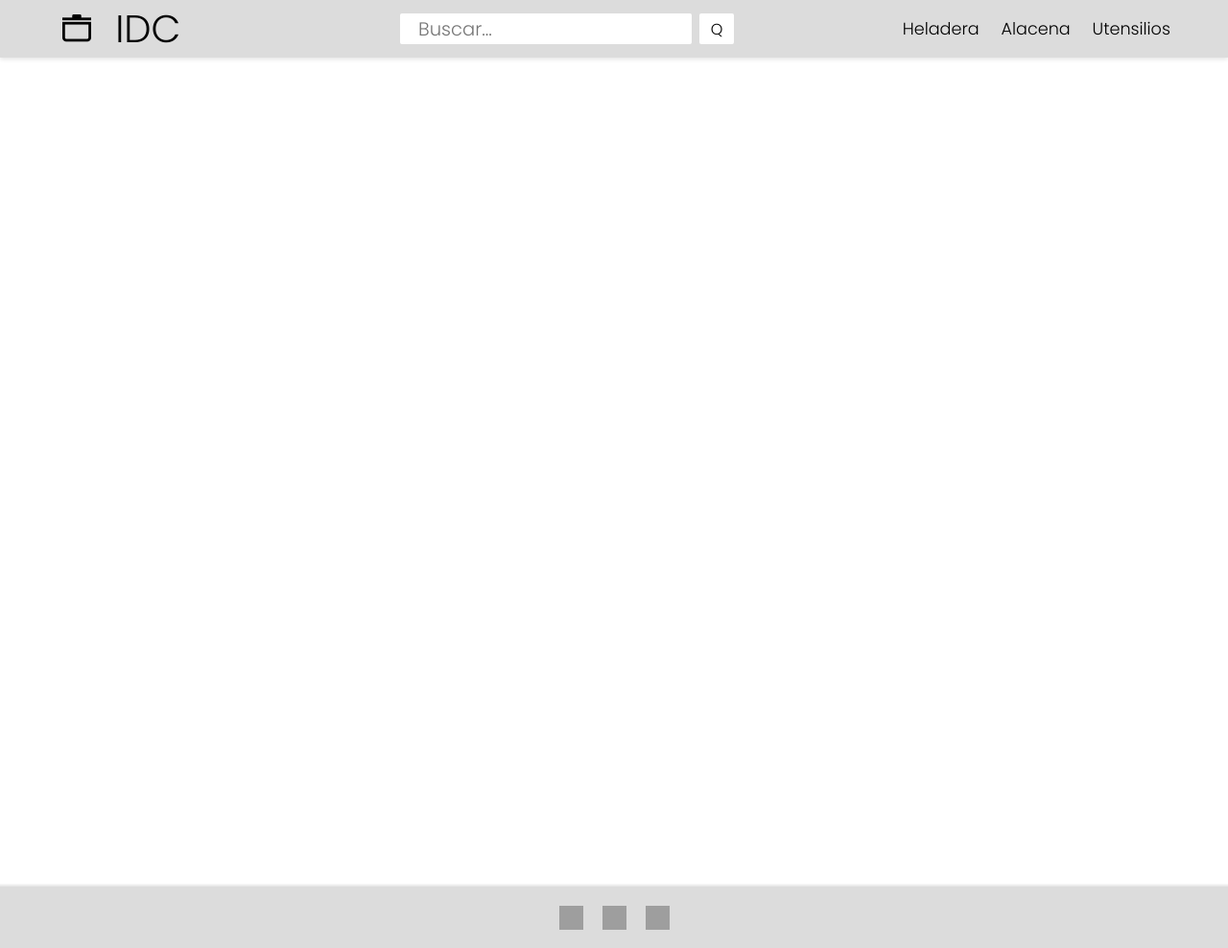
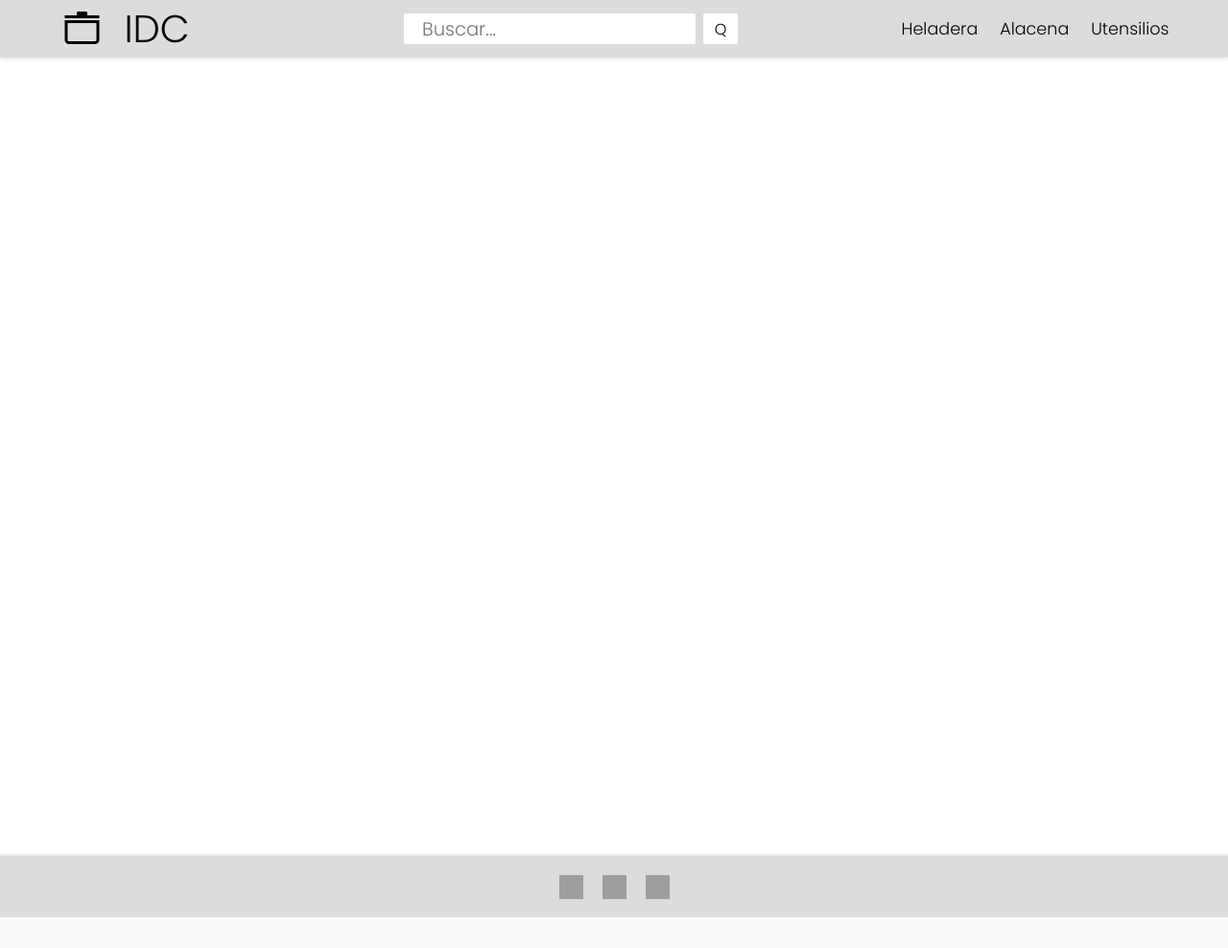
Before and after one commit to Leandr0Fr/inventario_de_cocina, a Django app: page /heladera/ in a window 1280 px wide. Shown: the whole page at 96% size. After the commit the page ends 956 px from the top, so only its background shows below. Run offline with Django 4.2, Linux system fonts and the light colour scheme; data that the repository does not hold is empty; grey boxes are pictures that could not be loaded.

Commit message:
FIX size logo

```diff
--- a/static/css/base.css
+++ b/static/css/base.css
@@ -25,6 +25,7 @@ main{
     margin-top: 2vh;
     margin-bottom: 2vh;
 }
+
 .menu-icon {
     display: none;
 }
@@ -35,8 +36,9 @@ header {
     align-items: center;
     background-color: gainsboro;
     box-shadow: 0 2px 4px rgba(0, 0, 0, 0.1);
-    padding-left: 1.5vh;
-    padding-right: 1.5vh;
+    padding-left: 1em;
+    padding-right: 1em;
+
 }
 
 a {
@@ -45,8 +47,8 @@ a {
     font-size: 2.5em;
 }
 
-.material-symbols-outlined {
-    font-size: 2.5rem;
+.material-symbols-outlined{
+    font-size: 1.2em;
 }
 
 input[type="search"] {
--- a/templates/heladera.html
+++ b/templates/heladera.html
@@ -2,13 +2,11 @@
 {% block title %}Heladera{% endblock %}
 {% load static %}
 {% block head %}
-<link rel="stylesheet" href="{% static "css/card.css" %}">
-<link rel="stylesheet" href="{% static "css/page.css" %}">
+<link rel="stylesheet" href="{% static 'css/card.css' %}">
+<link rel="stylesheet" href="{% static 'css/page.css' %}">
 {% endblock %}
 {% block content %}
-    <main>
-        <div id="items-container" data-items="{% for item in list_items %}{{ item }},{% endfor %}"></div>
-        <script src="{% static 'js/viewItems.js' %}"></script>
-        <section class="cards-container" id="cards-container"></section>
-    </main>
+    <div id="items-container" data-items="{% for item in list_items %}{{ item }},{% endfor %}"></div>
+    <script src="{% static 'js/viewItems.js' %}"></script>
+    <section class="cards-container" id="cards-container"></section>
 {% endblock %}
```
